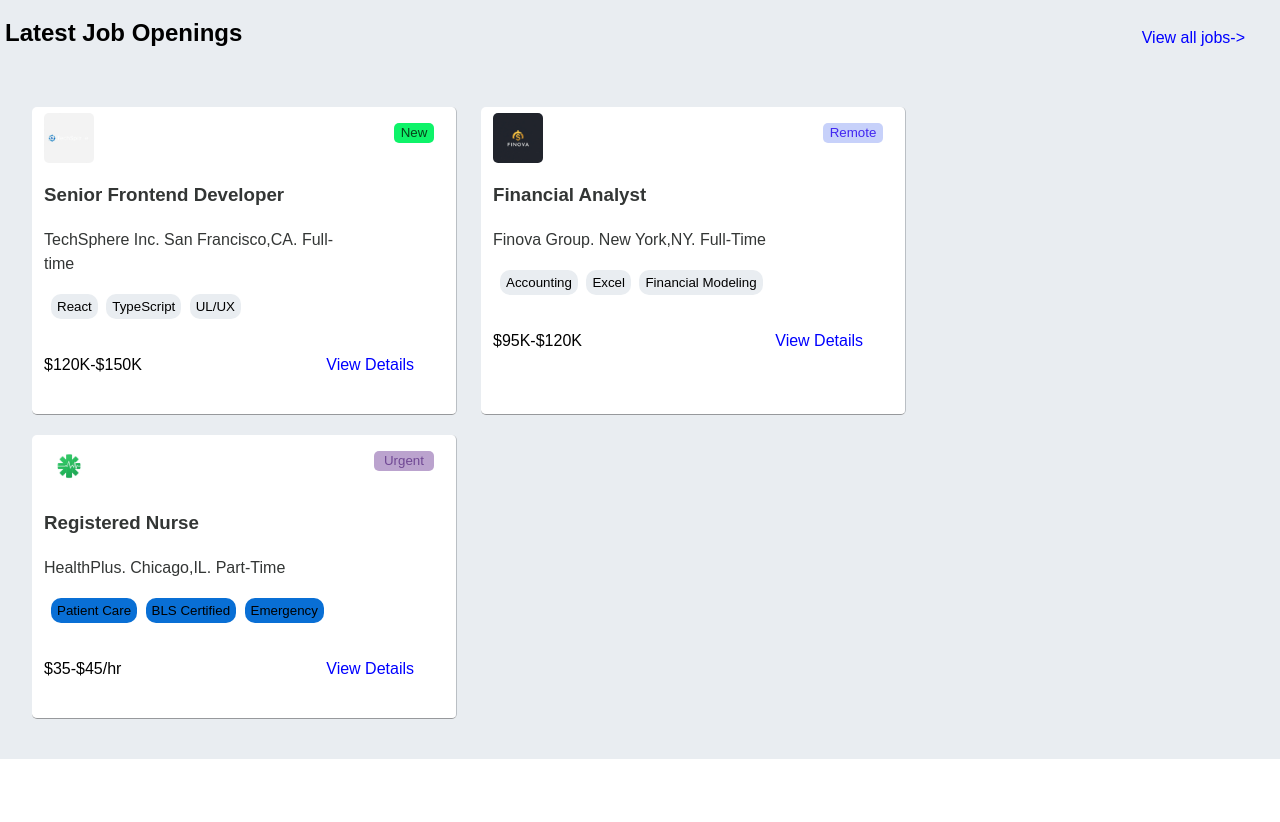
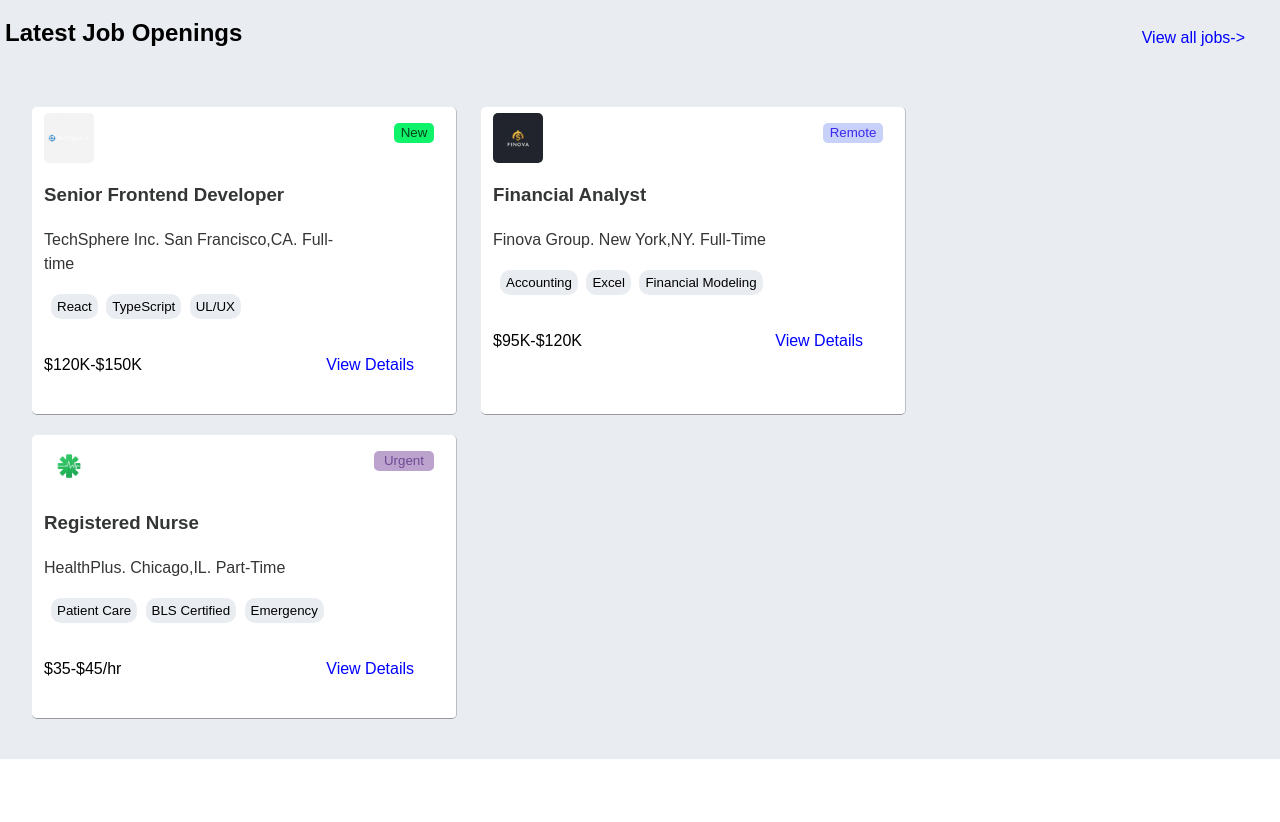
Before and after one commit to harsha2411-lal/Job-Portal, a Django app: page / in a window 1280 px wide. Shown: the part 1009-1831 px from the top of the page. Run offline with Django 5.2, Linux system fonts and the light colour scheme.

Commit message:
Update ex1.css

```diff
--- a/job/static/ex1.css
+++ b/job/static/ex1.css
@@ -242,7 +242,7 @@ body {
     border-radius:10px;
     border:none;
     margin:2px;
-    background-color:rgb(9, 111, 213);
+    background-color:rgb(233, 237, 241);
     height:25px;
 }
 .register3 {
```
